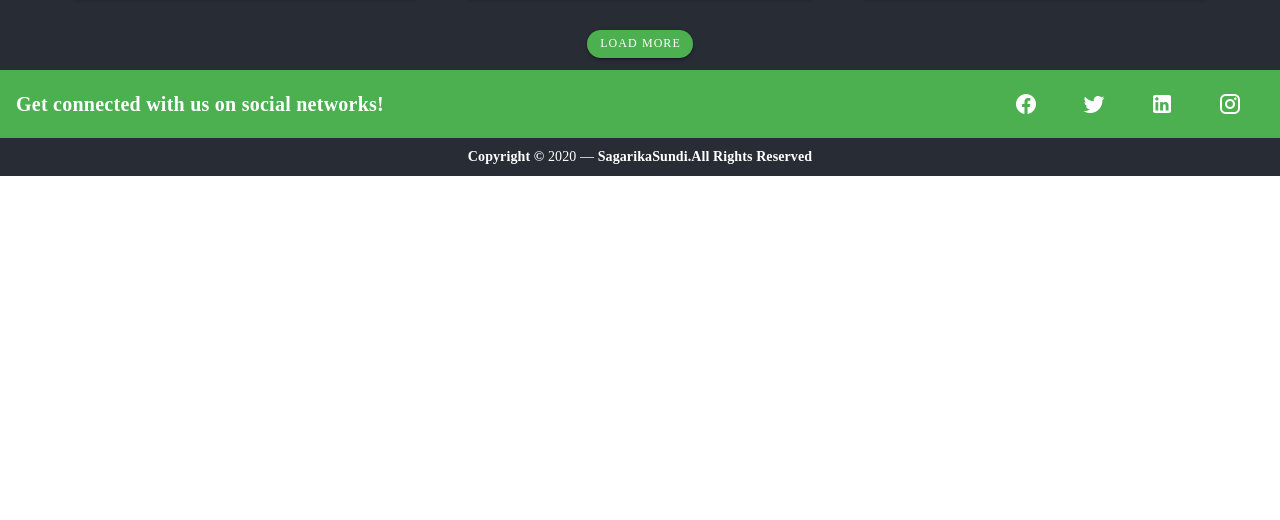
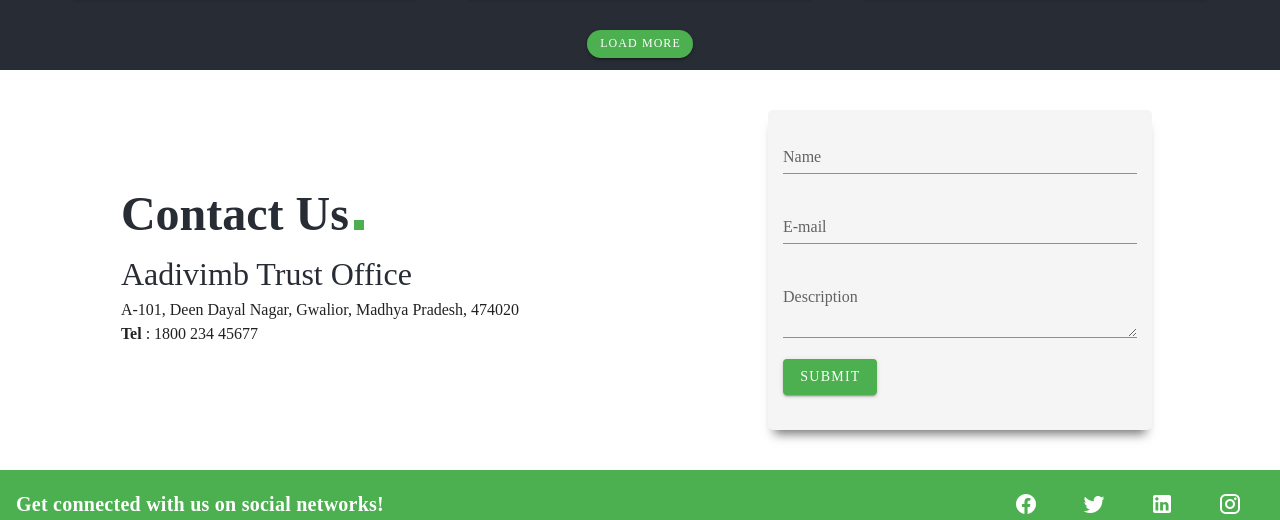
Before and after one commit to SAGARIKA28/NGO, a Vue app: page / in a window 1280 px wide. Shown: the part 1924-2444 px from the top of the page. Before the commit the page ends 2100 px from the top, so only its background shows below. Built offline with nearby package versions, Linux system fonts and the light colour scheme.

Commit message:
contact us added

```diff
--- a/public/index.html
+++ b/public/index.html
@@ -12,7 +12,10 @@
     <title><%= htmlWebpackPlugin.options.title %></title>
     <style>
       body {
-        margin: 0%;
+        margin: 0;
+      }
+      html{
+        scroll-behavior: smooth;
       }
     </style>
     <link
--- a/src/components/BlogComponents/BlogCards.vue
+++ b/src/components/BlogComponents/BlogCards.vue
@@ -1,18 +1,22 @@
 <template>
   <div class="container">
-    <h1 style="text-align:center;color: whitesmoke;">BLOGS</h1>
+    <h1 style="text-align:center;color: whitesmoke; font-size:3rem">BLOGS</h1>
     <hr class="divider" />
+    <div class="search-box">
+      <input style="color:white" id="search-input" type="text" placeholder="Search for relevant blogs...">
+      <button id="search-btn"><i class="material-icons">search</i></button>
+    </div>
+
     <v-row dense>
       <v-col v-for="(item, i) in items" :key="i" cols="12">
-        <v-card class="card" color="grey lighten-3" shaped>
+        <v-card class="card" color="grey lighten-4" shaped>
           <div class="d-flex flex-no-wrap justify-space-between">
             <div>
               <v-card-title class="headline" v-text="item.title"></v-card-title>
 
               <v-card-subtitle v-text="item.artist"></v-card-subtitle>
-              <v-card-text
-                class="headline font-weight-bold"
-              >"Turns out semicolon-less style is easier and safer in TS because most gotcha edge cases are type invalid as well."</v-card-text>
+              <v-card-text style="font-size:1rem">
+                "Turns out semicolon-less style is easier and safer in TS because most gotcha edge cases are type invalid as well."</v-card-text>
               <v-card-actions>
                 <v-btn text>Read Now</v-btn>
               </v-card-actions>
@@ -66,7 +70,26 @@ export default {
 <!-- Add "scoped" attribute to limit CSS to this component only -->
 <style scoped>
 .divider {
-  border: 2px solid #4caf50;
-  margin-bottom: 50px;
+  border: 1px solid #4caf50;
+  margin: 2rem 0 2rem 0;
+}
+
+.card{
+  margin-top: 1rem;
+}
+.card:hover{
+  cursor: pointer;
+  transform: translateX(10px);
+  transition: all 0.5s ease;
+}
+
+.search-box{
+  color: whitesmoke ;
+  width: 30%;
+  display: flex;
+  align-items: center;
+  justify-content: space-between;
+  border-bottom: 1px solid whitesmoke;
+  margin: auto;
 }
 </style>
--- a/src/components/BlogComponents/BlogDisplay.vue
+++ b/src/components/BlogComponents/BlogDisplay.vue
@@ -65,14 +65,14 @@
 
 <script>
 export default {
-  name: "Blog"
+  name: "BlogPage"
 };
 </script>
 
 <!-- Add "scoped" attribute to limit CSS to this component only -->
 <style scoped>
 #divider {
-  border: 2px solid #4caf50;
+  border: 1px solid #4caf50;
 }
 .text {
   color: white;
--- /dev/null
+++ b/src/components/Contact.vue
@@ -0,0 +1,134 @@
+<template>
+    <div id="contact">
+        <div class="left-side">
+          <div class="address">
+            <h1>Contact Us</h1>
+            <h3>Aadivimb Trust Office</h3>
+            <p>A-101, Deen Dayal Nagar, Gwalior, Madhya Pradesh, 474020
+              <br>
+              <strong>Tel</strong> : 1800 234 45677
+            </p>
+          </div>
+        </div>
+        <div class="right-side">
+            <v-form
+              ref="form"
+              v-model="valid"
+              :lazy-validation="lazy"
+              class="form"
+            >
+              <v-text-field
+                v-model="name"
+                :rules="nameRules"
+                label="Name"
+                required
+              ></v-text-field>
+
+              <v-text-field
+                v-model="email"
+                :rules="emailRules"
+                label="E-mail"
+                required
+              ></v-text-field>
+
+              <v-textarea
+                v-model="description"
+                :rules="descriptionRules"
+                label="Description"
+                rows="2"
+                required
+              ></v-textarea>
+
+              <v-btn
+
+                color="#4caf50"
+                style="color:white;"
+                class="mr-4"
+                @click="validate"
+              >
+                Submit
+              </v-btn>
+            </v-form>
+        </div>
+    </div>
+</template>
+
+
+<script>
+  export default {
+    name : 'ContactUs',
+    data: () => ({
+      valid: true,
+      name: '',
+      nameRules: [
+        v => !!v || 'Name is required',
+      ],
+      email: '',
+      emailRules: [
+        v => !!v || 'E-mail is required',
+        v => /.+@.+\..+/.test(v) || 'E-mail must be valid',
+      ],
+      description: '',
+      descriptionRules: [
+        v => !!v || 'Description is required',
+      ],
+      lazy: false,
+    }),
+
+    methods: {
+      validate () {
+        this.$refs.form.validate()
+      },
+    },
+  }
+</script>
+<style scoped>
+    #contact{
+        background: white;
+        width: 100vw;
+        height: 50vh;
+        display: flex;
+
+    }
+    .left-side{
+      width: 50%;
+      display: flex;
+      justify-content: center;
+      align-items: center;
+    }
+    .right-side{
+      width: 50%;
+      /* background-color: red; */
+      display: flex;
+      justify-content: center;
+      align-items: center;
+    }
+    .address h1{
+      font-size: 3rem;
+      font-weight: 700;
+      color: rgb(40, 44, 52);
+    }
+    .address > h1::after{
+      display: inline-block;
+      content: '';
+      width: 10px;
+      height: 10px;
+      background: #4caf50;
+      margin-left: 5px;
+    }
+    .address h3{
+      font-size: 2rem;
+      font-weight: 500;
+      color:rgb(40, 44, 52);
+    }
+    .form{
+      width:60%;
+      background:whitesmoke;
+      height:80%;
+      padding:15px;
+      border-radius: 5px;
+      -webkit-box-shadow: 0 10px 10px -6px #777;
+      -moz-box-shadow: 0 10px 10px -6px #777;
+      box-shadow: 0 10px 10px -6px #777;
+    }
+</style>
--- a/src/components/Nav.vue
+++ b/src/components/Nav.vue
@@ -4,7 +4,7 @@
       <router-link to="/" style="text-decoration:none;">
         <div class="logo">
           <img src="../assets/AV-logo-bg.png" alt="logo" width="80px">
-          <h2 style="color:white;" id="ngo-name">Akkum Vakkum</h2>
+          <h2 style="color:white; font-weight:500;" id="ngo-name">Aadivimb</h2>
         </div>
       </router-link>
       <div class="leftAlign">
@@ -13,6 +13,9 @@
           <router-link class="links" :to="`${routes.page}`">{{
             routes.text
           }}</router-link>
+        </li>
+        <li>
+          <a href="/#contact" class="links">Contact Us</a>
         </li>
         <li>
           <router-link class="special-link" to="/">
@@ -35,8 +38,7 @@ export default {
         { id: 2, text: "What We Do", page: "/WhatWeDo" },
         { id: 3, text: "Gallery", page: "/Gallery" },
         { id: 4, text: "Blog", page: "/Blog" },
-        { id: 5, text: "Contact Us", page: "/Contact" },
-        { id: 6, text: "Join Us", page: "/" },
+        { id: 5, text: "Join Us", page: "/" },
       ],
     };
   },
@@ -55,6 +57,7 @@ export default {
   display: flex;
   z-index: 1;
   background-color: rgb(40, 44, 52);
+  box-shadow: 0 0px 25px #000;
 }
 
 .nav-container{
--- a/src/views/Blog.vue
+++ b/src/views/Blog.vue
@@ -3,7 +3,6 @@
     <blogSlider></blogSlider>
     <br />
     <br />
-
     <BlogCards></BlogCards>
     <!--<DisplayBlog />-->
   </div>
--- a/src/views/Home.vue
+++ b/src/views/Home.vue
@@ -66,17 +66,20 @@
         </div>
       </div>
     </div>
+    <ContactUs />
   </div>
 </template>
 
 <script>
 import BlogCard from "../components/Cards";
 import Cards from "../components/DoCard";
+import ContactUs from "../components/Contact";
 export default {
   name: "Home",
   components: {
     BlogCard: BlogCard,
-    Cards: Cards
+    Cards: Cards,
+    ContactUs
   },
   data() {
     return {
@@ -145,7 +148,13 @@ export default {
         }
       ]
     };
-  }
+  },
+  mounted() {
+      let section = this.$router.currentRoute.hash.replace("#", "");
+          if (section)
+            this.$nextTick(()=> window.document.getElementById(section).scrollIntoView());
+            this.$router.push('/');
+    }
 };
 </script>
 
@@ -157,6 +166,7 @@ export default {
 
 .home-section h1{
   font-size: 3rem;
+  color: whitesmoke;
 }
 
 .home-section h1,
```
